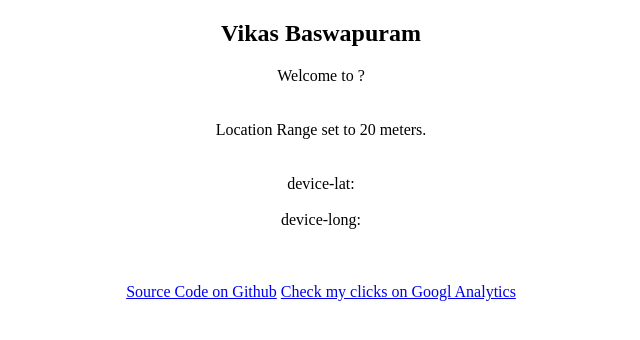
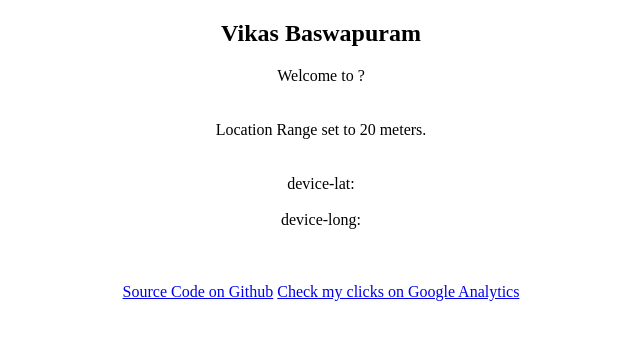
Before and after one commit to Vikas2004/vb-client-hunt, a website with bundled scripts: page index.html in a window 1280 px wide. Shown: the full height of the page, 319-959 px from the left. Built offline with nearby package versions, Linux system fonts and the light colour scheme.

```diff
--- a/index.html
+++ b/index.html
@@ -33,6 +33,6 @@
 <script type="module" src="./scripts/main.js"></script>
 <footer>
     <a href="https://github.com/Vikas2004/vb-client-hunt">Source Code on Github</a>
-    <a href="https://analytics.google.com/analytics/web/provision/#/p260718127/realtime/overview">Check my clicks on Googl Analytics</a>
+    <a href="https://analytics.google.com/analytics/web/provision/#/p260718127/realtime/overview">Check my clicks on Google Analytics</a>
 
   </footer>
```
